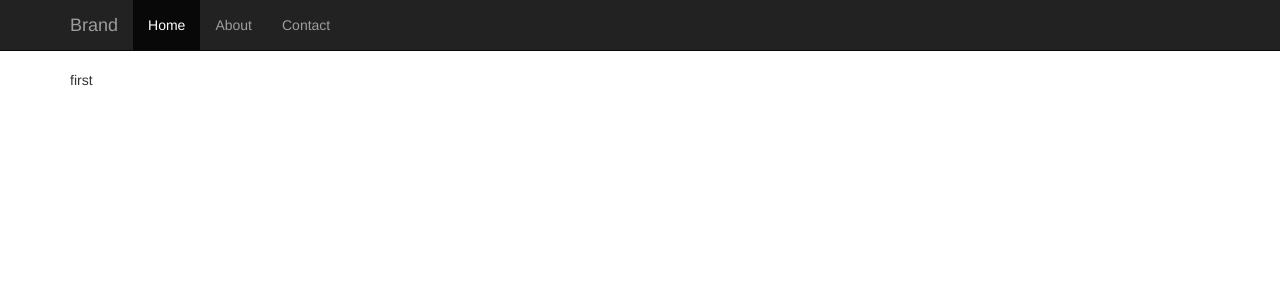
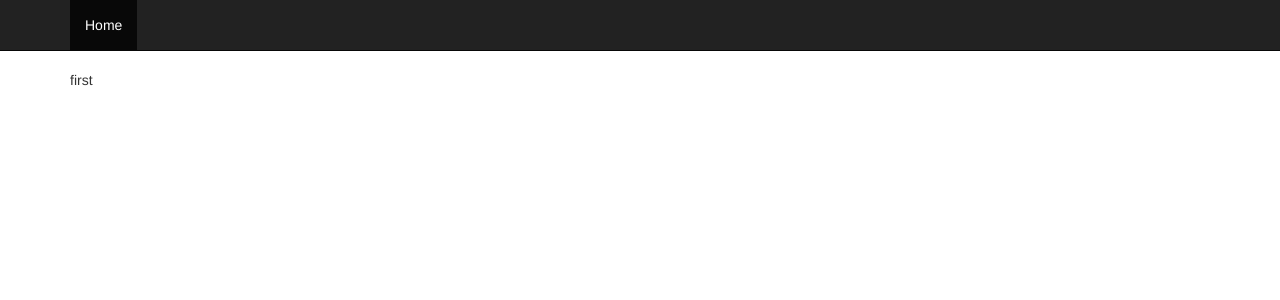
Before and after one commit to WebstudioNoord/static-page, a Jekyll site: the page built from _posts/2015-11-08-first.md, in a window 1280 px wide. Shown: the top 300 px of the page. Built offline with Jekyll 4.4.1, drawn with Linux system fonts in a browser that asks for light colours; nearby versions of some CDN libraries.

Commit message:
Update default.html

```diff
--- a/_layouts/default.html
+++ b/_layouts/default.html
@@ -38,13 +38,13 @@
                             <span class="icon-bar"></span>
                             <span class="icon-bar"></span>
                     </button>
-                    <a class="navbar-brand" href="#">Brand</a>
+                    <!--<a class="navbar-brand" href="#">Brand</a>-->
               </div>
               <div class="collapse navbar-collapse">
                     <ul class="nav navbar-nav">
-                            <li class="active"><a href="#">Home</a></li>
-                            <li><a href="#about">About</a></li>
-                            <li><a href="#contact">Contact</a></li>
+                            <li class="active"><a href="/">Home</a></li>
+                            <!--<li><a href="#about">About</a></li>
+                            <li><a href="#contact">Contact</a></li>-->
                     </ul>
               </div><!--/.nav-collapse -->
           </div>
```
